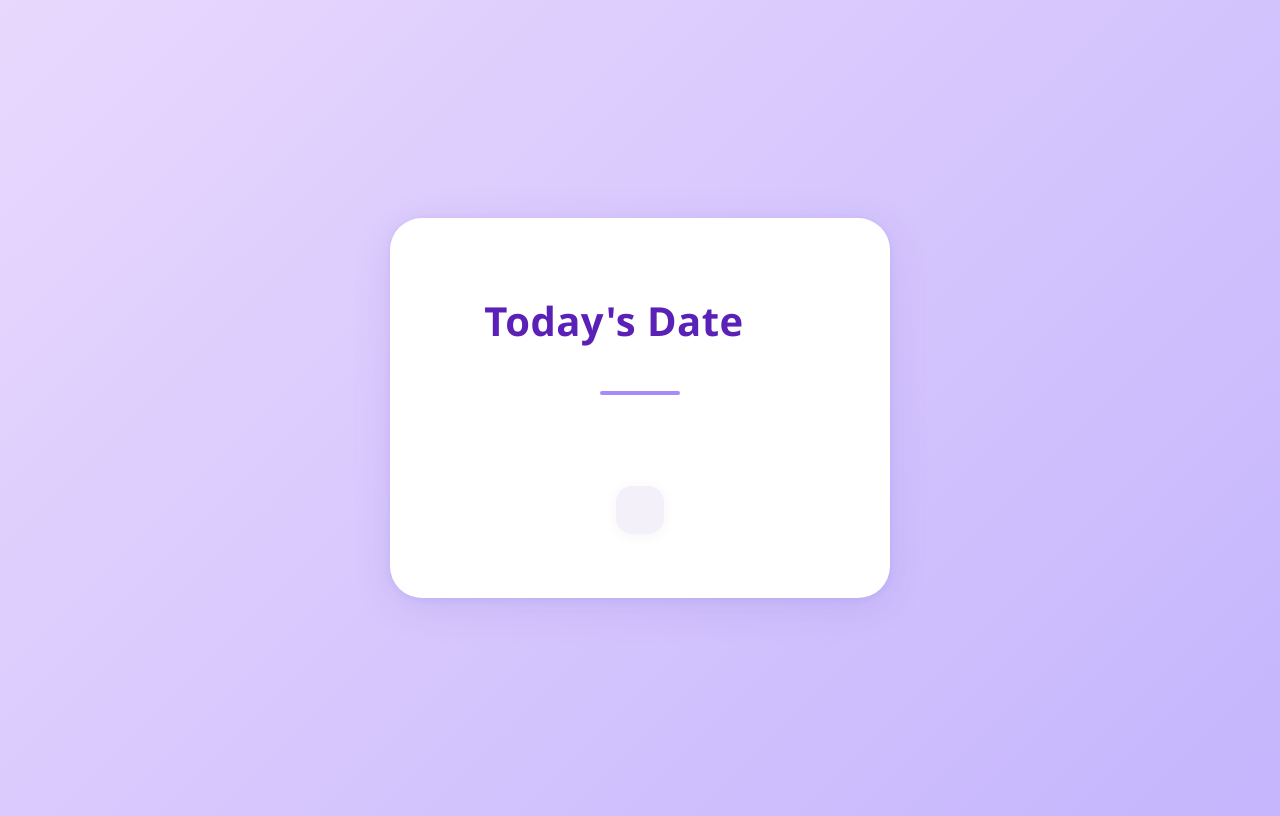
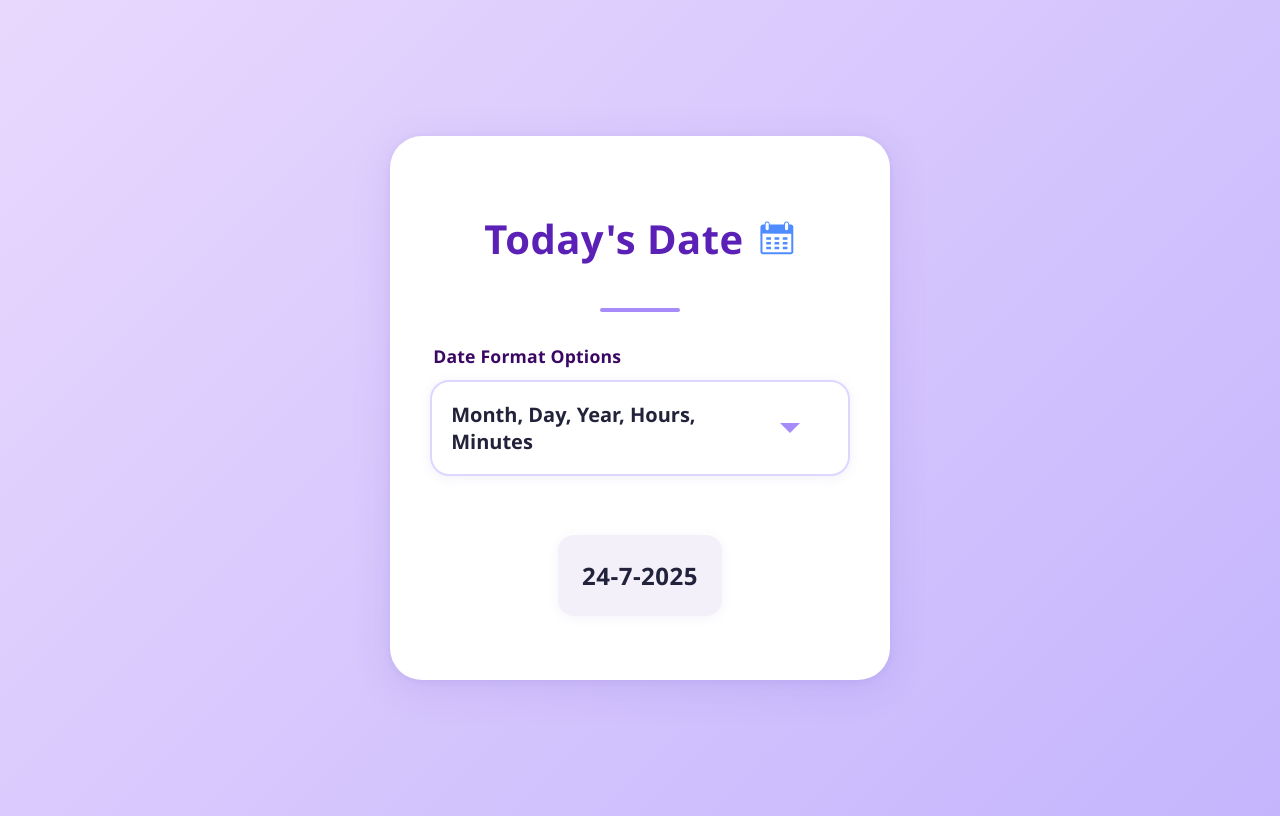
Before and after one commit to archieew/Date-Formatter, a plain HTML site: page index.html in a window 1280 px wide. Drawn offline with Linux system fonts and the light colour scheme.

Commit message:
Update index.html

```diff
--- a/index.html
+++ b/index.html
@@ -11,84 +11,48 @@
     <main>
       <div class="title-container">
         <h1 class="title">Today's Date</h1>
-
         <svg
           class="date-svg"
           xmlns="http://www.w3.org/2000/svg"
-          version="1.0"
-          width="512.000000pt"
-          height="512.000000pt"
-          viewBox="0 0 512.000000 512.000000"
-          preserveAspectRatio="xMidYMid meet"
+          aria-hidden="true"
+          focusable="false"
+          width="32"
+          height="32"
+          viewBox="0 0 512 512"
         >
           <g
             transform="translate(0.000000,512.000000) scale(0.100000,-0.100000)"
-            fill="#fff"
+            fill="#4f8cff"
             stroke="none"
           >
-            <path
-              d="M1145 4777 c-71 -24 -120 -54 -164 -102 -59 -64 -83 -124 -89 -216 l-4 -77 -147 -3 c-142 -4 -149 -5 -213 -37 -81 -40 -149 -111 -177 -188 -21 -54 -21 -64 -21 -1789 0 -1725 0 -1735 21 -1789 28 -77 96 -148 177 -188 l67 -33 1950 0 1950 0 67 33 c74 36 133 96 170 170 l23 47 0 1760 0 1760 -23 47 c-37 74 -96 134 -169 170 -63 31 -71 32 -213 36 l-148 4 -4 77 c-8 133 -82 242 -200 297 -54 25 -75 29 -148 29 -94 -1 -151 -20 -220 -75 -75 -59 -130 -181 -130 -287 l0 -43 -954 0 -954 0 -7 74 c-12 137 -89 251 -201 303 -66 30 -179 39 -239 20z m209 -164 c23 -16 52 -49 66 -73 l25 -45 0 -365 0 -365 -28 -47 c-30 -52 -88 -92 -149 -103 -54 -10 -137 17 -175 57 -65 69 -64 60 -61 471 l3 373 27 41 c17 26 45 50 80 68 71 35 151 31 212 -12z m2594 11 c41 -20 59 -37 82 -78 l30 -51 0 -360 c0 -329 -2 -364 -19 -401 -36 -79 -137 -133 -222 -119 -57 10 -125 58 -151 107 -23 42 -23 50 -26 388 -3 377 -1 403 51 465 62 76 162 95 255 49z m537 -2717 l0 -1239 -24 -19 c-23 -19 -67 -19 -1916 -19 -1849 0 -1893 0 -1916 19 l-24 19 -3 1241 -2 1241 1942 -2 1943 -3 0 -1238z"
-            />
-            <path
-              d="M1112 2493 l3 -158 318 -3 317 -2 0 160 0 160 -320 0 -321 0 3 -157z"
-            />
-            <path
-              d="M2230 2490 l0 -160 315 0 315 0 0 160 0 160 -315 0 -315 0 0 -160z"
-            />
-            <path
-              d="M3342 2493 l3 -158 310 0 310 0 3 158 3 157 -316 0 -316 0 3 -157z"
-            />
-            <path
-              d="M1110 1855 l0 -155 320 0 320 0 0 155 0 155 -320 0 -320 0 0 -155z"
-            />
-            <path
-              d="M2230 1855 l0 -155 315 0 315 0 0 155 0 155 -315 0 -315 0 0 -155z"
-            />
-            <path
-              d="M3340 1855 l0 -155 315 0 315 0 0 155 0 155 -315 0 -315 0 0 -155z"
-            />
-            <path
-              d="M1117 1383 c-4 -3 -7 -78 -7 -165 l0 -158 320 0 320 0 0 165 0 165 -313 0 c-173 0 -317 -3 -320 -7z"
-            />
-            <path
-              d="M2230 1225 l0 -165 315 0 315 0 0 165 0 165 -315 0 -315 0 0 -165z"
-            />
-            <path
-              d="M3347 1383 c-4 -3 -7 -78 -7 -165 l0 -158 315 0 315 0 -2 163 -3 162 -306 3 c-168 1 -308 -1 -312 -5z"
-            />
+            <path d="M1145 4777 c-71 -24 -120 -54 -164 -102 -59 -64 -83 -124 -89 -216 l-4 -77 -147 -3 c-142 -4 -149 -5 -213 -37 -81 -40 -149 -111 -177 -188 -21 -54 -21 -64 -21 -1789 0 -1725 0 -1735 21 -1789 28 -77 96 -148 177 -188 l67 -33 1950 0 1950 0 67 33 c74 36 133 96 170 170 l23 47 0 1760 0 1760 -23 47 c-37 74 -96 134 -169 170 -63 31 -71 32 -213 36 l-148 4 -4 77 c-8 133 -82 242 -200 297 -54 25 -75 29 -148 29 -94 -1 -151 -20 -220 -75 -75 -59 -130 -181 -130 -287 l0 -43 -954 0 -954 0 -7 74 c-12 137 -89 251 -201 303 -66 30 -179 39 -239 20z m209 -164 c23 -16 52 -49 66 -73 l25 -45 0 -365 0 -365 -28 -47 c-30 -52 -88 -92 -149 -103 -54 -10 -137 17 -175 57 -65 69 -64 60 -61 471 l3 373 27 41 c17 26 45 50 80 68 71 35 151 31 212 -12z m2594 11 c41 -20 59 -37 82 -78 l30 -51 0 -360 c0 -329 -2 -364 -19 -401 -36 -79 -137 -133 -222 -119 -57 10 -125 58 -151 107 -23 42 -23 50 -26 388 -3 377 -1 403 51 465 62 76 162 95 255 49z m537 -2717 l0 -1239 -24 -19 c-23 -19 -67 -19 -1916 -19 -1849 0 -1893 0 -1916 19 l-24 19 -3 1241 -2 1241 1942 -2 1943 -3 0 -1238z"/>
+            <path d="M1112 2493 l3 -158 318 -3 317 -2 0 160 0 160 -320 0 -321 0 3 -157z"/>
+            <path d="M2230 2490 l0 -160 315 0 315 0 0 160 0 160 -315 0 -315 0 0 -160z"/>
+            <path d="M3342 2493 l3 -158 310 0 310 0 3 158 3 157 -316 0 -316 0 3 -157z"/>
+            <path d="M1110 1855 l0 -155 320 0 320 0 0 155 0 155 -320 0 -320 0 0 -155z"/>
+            <path d="M2230 1855 l0 -155 315 0 315 0 0 155 0 155 -315 0 -315 0 0 -155z"/>
+            <path d="M3340 1855 l0 -155 315 0 315 0 0 155 0 155 -315 0 -315 0 0 -155z"/>
+            <path d="M1117 1383 c-4 -3 -7 -78 -7 -165 l0 -158 320 0 320 0 0 165 0 165 -313 0 c-173 0 -317 -3 -320 -7z"/>
+            <path d="M2230 1225 l0 -165 315 0 315 0 0 165 0 165 -315 0 -315 0 0 -165z"/>
+            <path d="M3347 1383 c-4 -3 -7 -78 -7 -165 l0 -158 315 0 315 0 -2 163 -3 162 -306 3 c-168 1 -308 -1 -312 -5z"/>
           </g>
         </svg>
       </div>
-      <div class="divider"></div>
-
+      <div class="divider" aria-hidden="true"></div>
       <div class="dropdown-container">
-        <select name="date-options" id="date-options">
-          <option value="dd-mm-yyyy">Day, Month, Year</option>
-          <option value="yyyy-mm-dd">Year, Month, Day</option>
-          <option value="mm-dd-yyyy-h-mm">
-            Month, Day, Year, Hours, Minutes
-          </option>
-        </select>
-        <div class="select-icon">
-          <svg
-            class="icon"
-            xmlns="http://www.w3.org/2000/svg"
-            width="25"
-            height="35"
-            viewBox="0 0 24 24"
-          >
-            <rect x="0" fill="none" width="24" height="24" />
-
-            <g>
-              <path d="M7 10l5 5 5-5" />
-            </g>
-          </svg>
+        <label for="custom-dropdown" id="dropdown-label">Date Format Options</label>
+        <div class="custom-dropdown" id="custom-dropdown" tabindex="0" aria-haspopup="listbox" aria-expanded="false" aria-labelledby="dropdown-label">
+          <span class="selected-value" id="selected-value">Month, Day, Year, Hours, Minutes</span>
+          <span class="dropdown-arrow" aria-hidden="true"></span>
+          <ul class="dropdown-list" id="dropdown-list" role="listbox" tabindex="-1" aria-labelledby="dropdown-label" hidden>
+            <li class="dropdown-option" data-value="dd-mm-yyyy" role="option">Day, Month, Year</li>
+            <li class="dropdown-option" data-value="yyyy-mm-dd" role="option">Year, Month, Day</li>
+            <li class="dropdown-option" data-value="mm-dd-yyyy-h-mm" role="option" aria-selected="true">Month, Day, Year, Hours, Minutes</li>
+          </ul>
         </div>
       </div>
-
-      <p id="current-date"></p>
+      <p id="current-date" aria-live="polite"></p>
     </main>
-
     <script src="./script.js"></script>
   </body>
 </html>
```
